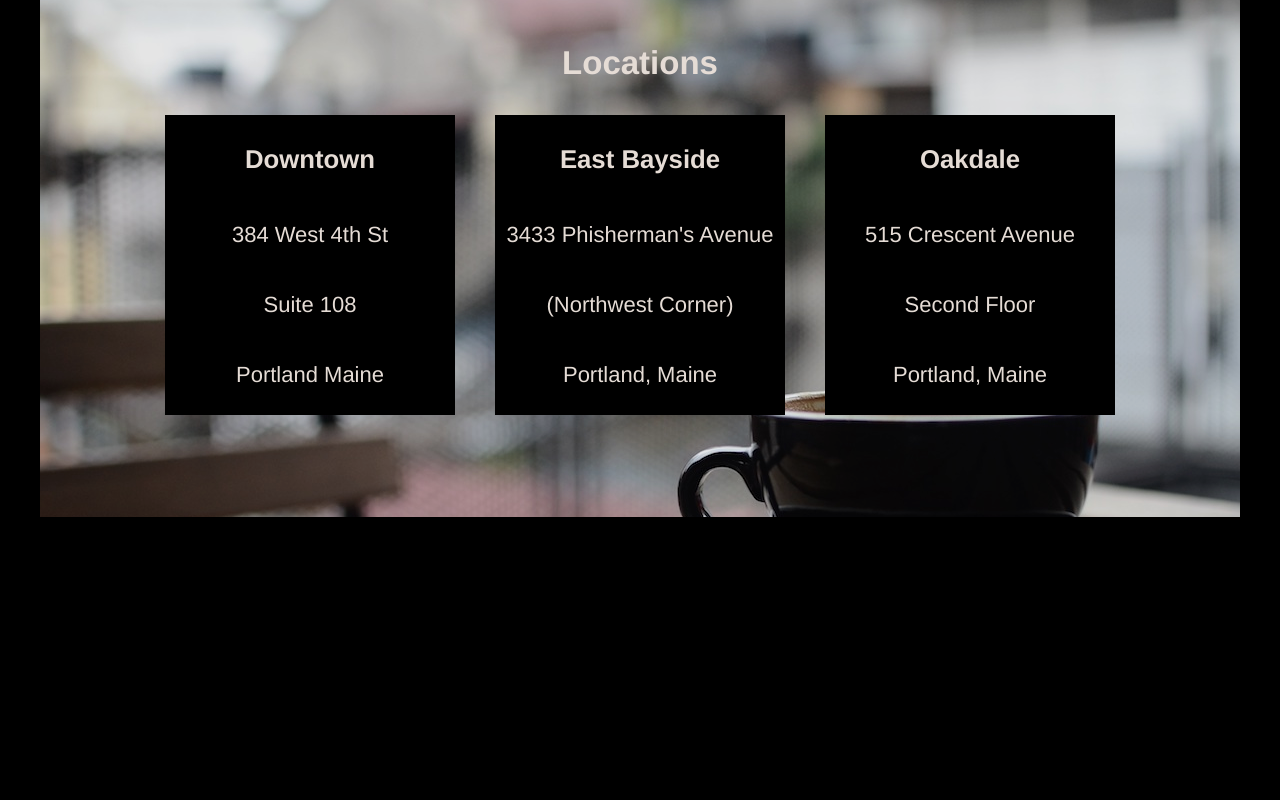
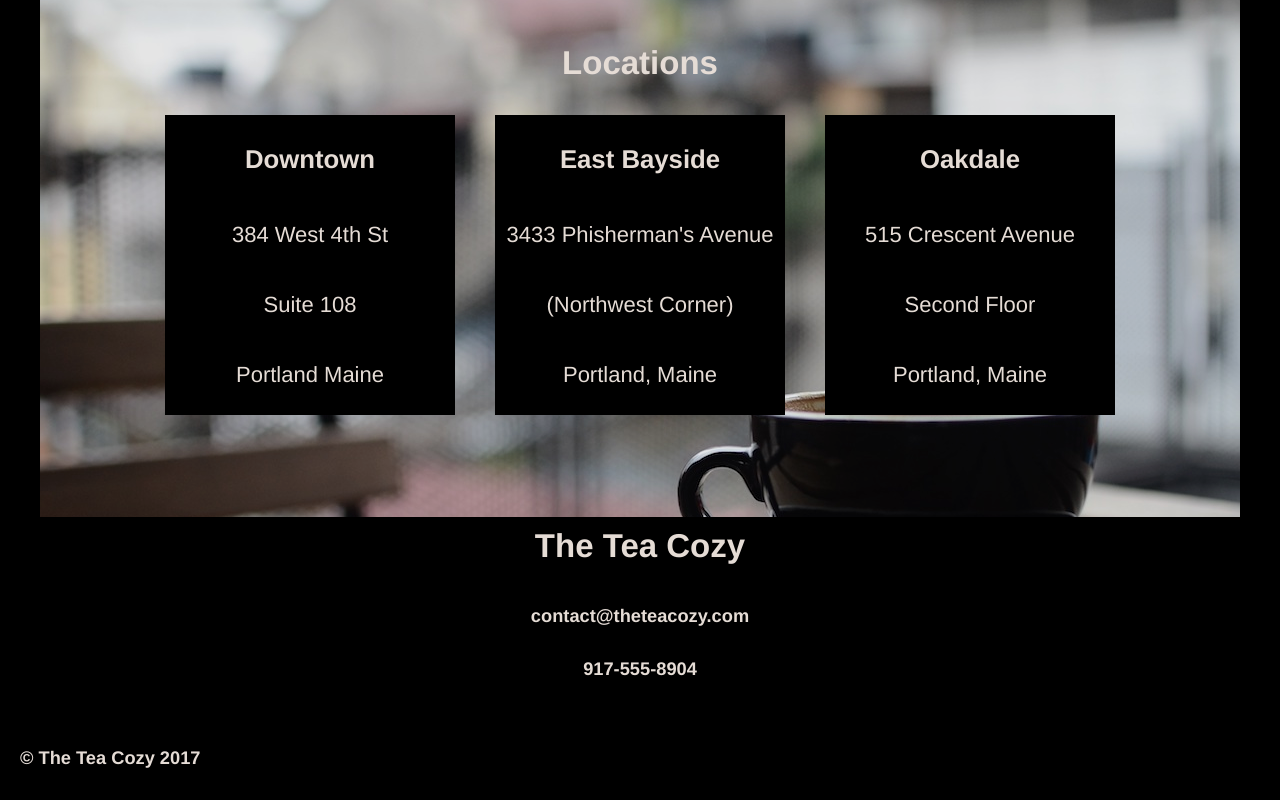
Before and after one commit to Ronan500/TeaCozy, a plain HTML site: page index.html in a window 1280 px wide. Shown: the part 1661-2461 px from the top of the page. Before the commit the page ends 2186 px from the top, so only its background shows below. Drawn offline with Linux system fonts and the light colour scheme.

Commit message:
Complete locations/contact/footer, html and css

```diff
--- a/index.html
+++ b/index.html
@@ -6,7 +6,7 @@
     <link href="./resources/css/style.css"type="text/css"rel="stylesheet">
   </head>
   <body>
-  <!--header and navigation------------------------------------------>
+  <!--header and navigation-->
     <header>
       <div class="container">
         <div class="logo">
@@ -14,15 +14,15 @@
         </div>
         <div class="nav">
           <nav>
-            <span><a href="">Mission</a></span>
-            <span><a href="">Featured Tea</a></span>
-            <span><a href="">Locations</a></span>
+            <span><a href="#mission">Mission</a></span>
+            <span><a href="#featured">Featured Tea</a></span>
+            <span><a href="#locations">Locations</a></span>
           </nav>
         </div>
      </div>
     </header>
-  <!--main components and pictures-------------------------------------->
-    <div class="main">
+  <!--main components and pictures-->
+    <div id="mission" class="main">
       <div class="content">
         <h2>Our Mission</h2>
         <h4>Handpicked, Artisanally Curated,
@@ -30,8 +30,8 @@
         Fair Trade, Organic Tea</h4>
       </div>
     </div>
-  <!--middle components and pictures------------------------------------->
-    <div class="midway">
+  <!--middle components and pictures-->
+    <div id="featured" class="midway">
       <div class="text">
         <h2>Tea of the Month</h2>
         <h4>What's Steeping at the Tea Cozy?</h4>
@@ -57,7 +57,7 @@
         <span>Bedford Bizarre Tea</span>
       </div>
     </div>
- <!--Locations components and pictures----------------------------------->
+ <!--Locations components and pictures-->
     <div id="locations">
       <h2>Locations</h2>
       <div class="container">
@@ -81,5 +81,13 @@
         </div>
       </div>
     </div>
+    <div id="contact">
+      <h2>The Tea Cozy</h2>
+      <h5>contact@theteacozy.com</h5>
+      <h5>917-555-8904</h5>
+    </div>
+    <footer>
+      <h5>&copy The Tea Cozy 2017</h5>
+    </footer>
   </body>
 </html>
--- a/resources/css/style.css
+++ b/resources/css/style.css
@@ -229,7 +229,6 @@ header {
   display: flex;
   justify-content: center;
   flex-wrap: wrap;
-
 }
 
 .location {
@@ -242,3 +241,32 @@ header {
   flex-direction: column;
   justify-content: center;
 }
+
+/*....Contact styling and components....................................*/
+
+#contact {
+  height: 200px;
+  display: block;
+}
+
+#contact h2 {
+  display: block;
+  font-weight: bold;
+  text-align: center;
+  margin-top: 0px;
+  padding: 10px;
+}
+
+#contact h5 {
+  display: block;
+  text-align: center;
+}
+
+/*....Footer text ...................................................*/
+
+footer {
+  text-align: left;
+  padding-left: 20px;
+}
+
+/*.....................................................................*/
```
